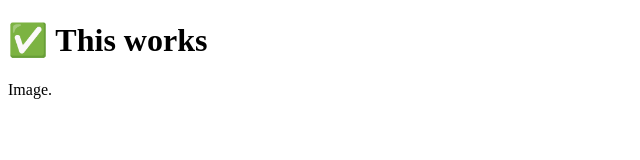
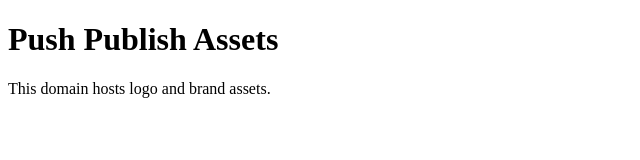
Before and after one commit to hibillle/pushpublish-assets, a plain HTML site: page index.html in a window 1280 px wide. Shown: the whole page, without its empty margins (0-640 px from the left). Drawn offline with Linux system fonts and the light colour scheme.

Commit message:
Update index.html

```diff
--- a/index.html
+++ b/index.html
@@ -1,8 +1,8 @@
 <!DOCTYPE html>
 <html>
-  <head><title>Push Publish</title></head>
+  <head><title>Push Publish Assets</title></head>
   <body>
-    <h1>✅ This works</h1>
-    <p>Image.</p>
+    <h1>Push Publish Assets</h1>
+    <p>This domain hosts logo and brand assets.</p>
   </body>
 </html>
```
